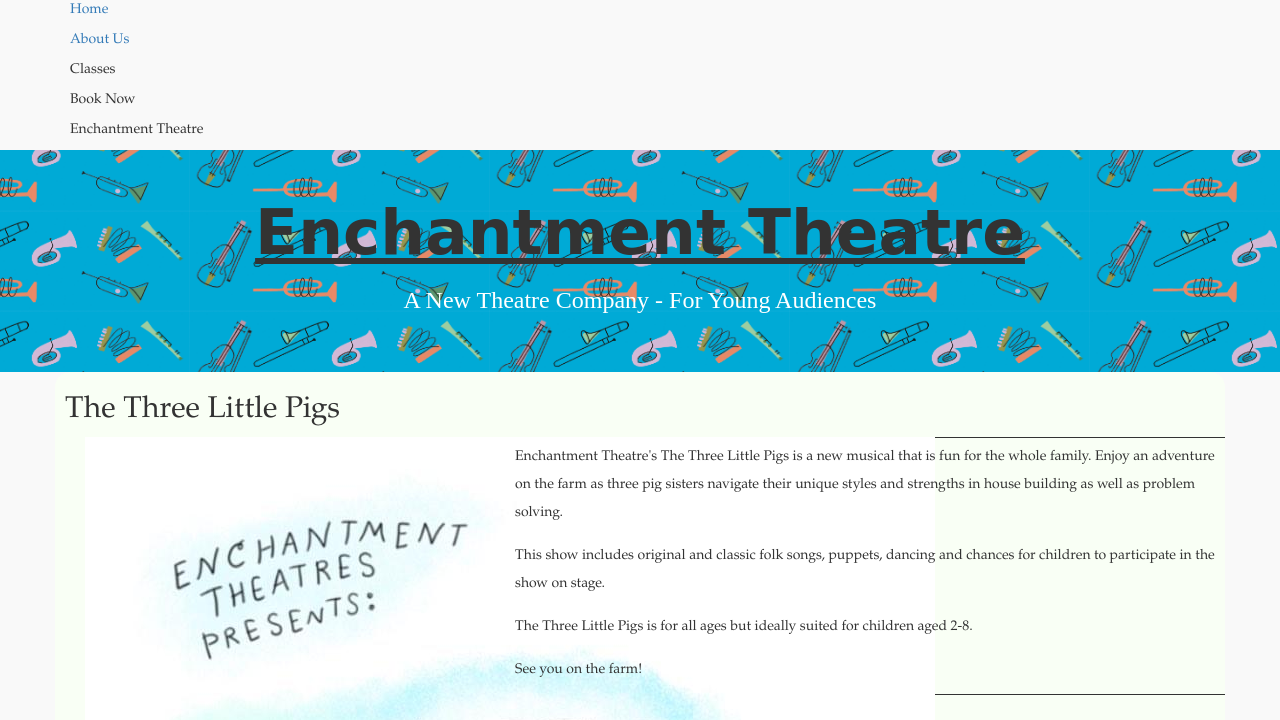
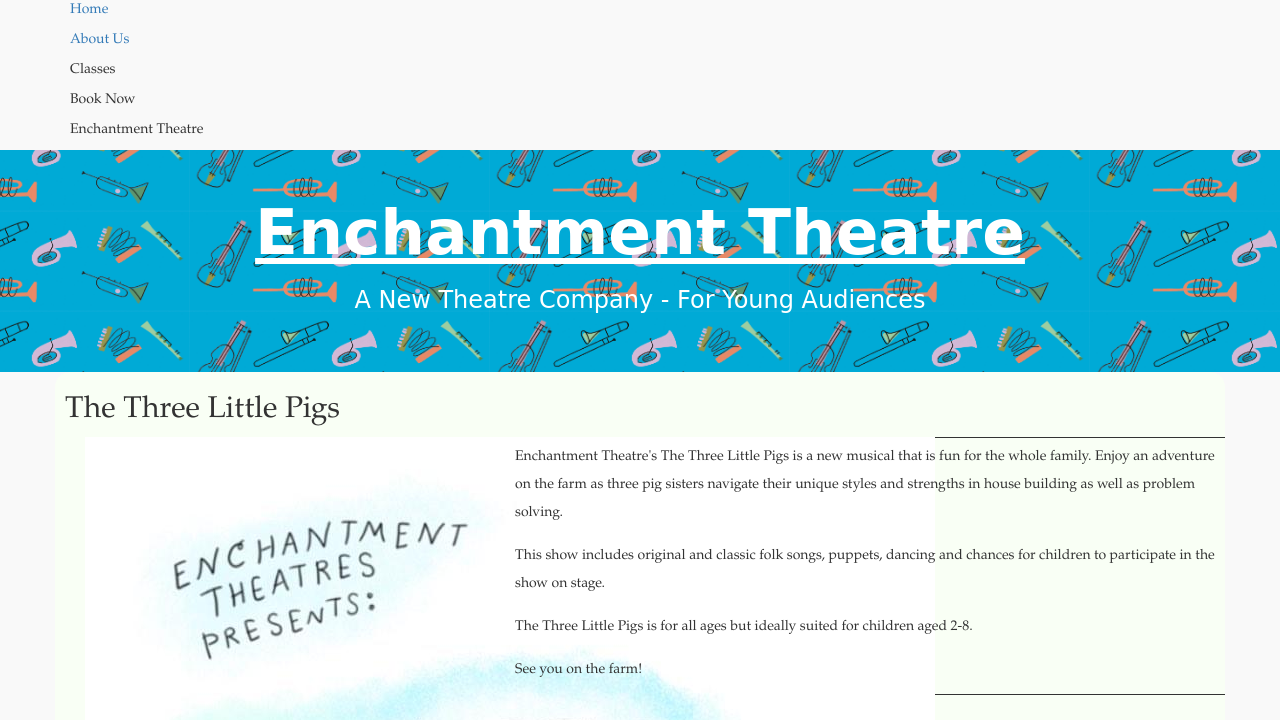
Before and after one commit to c-mabe/c-mabe.github.com, a plain HTML site: page Enchantment_Theatre.html in a window 1280 px wide. Shown: the top 720 px of the page. Drawn offline with nearby package versions, Linux system fonts and the light colour scheme.

Commit message:
Update main.css

```diff
--- a/main.css
+++ b/main.css
@@ -86,7 +86,7 @@ header p {
 .jumbotron h1 {
 
 
-
+  color: white;
   margin-top: 0px;
   max-width: 800px;
   margin: 0 auto;
@@ -102,7 +102,7 @@ header p {
 }
 .jumbotron h3 {
   color: white;
-  font-family: "luminari";
+  font-family: 'Permanent Marker', cursive;
 }
 .title {
   font-family: 'Permanent Marker', cursive;
```
